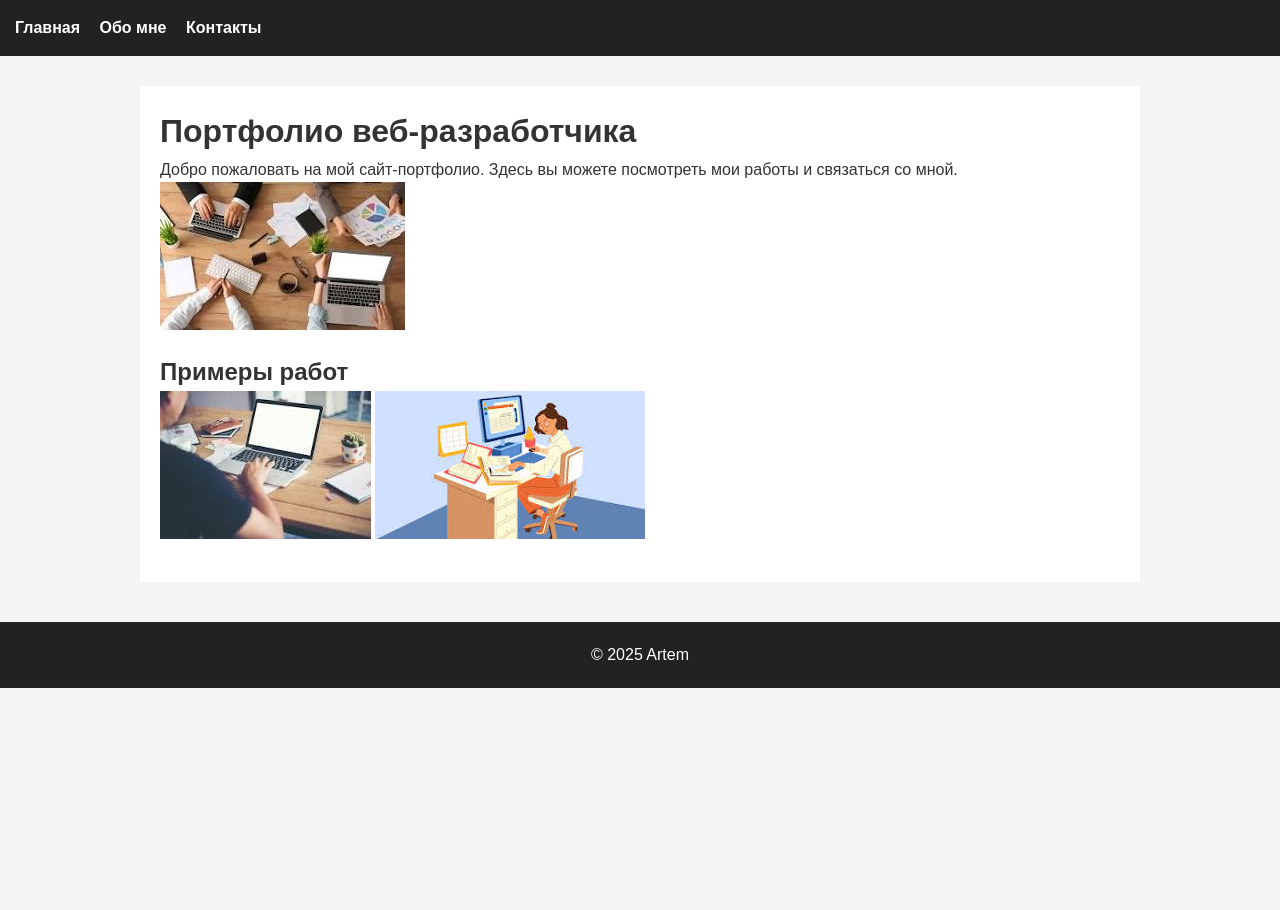
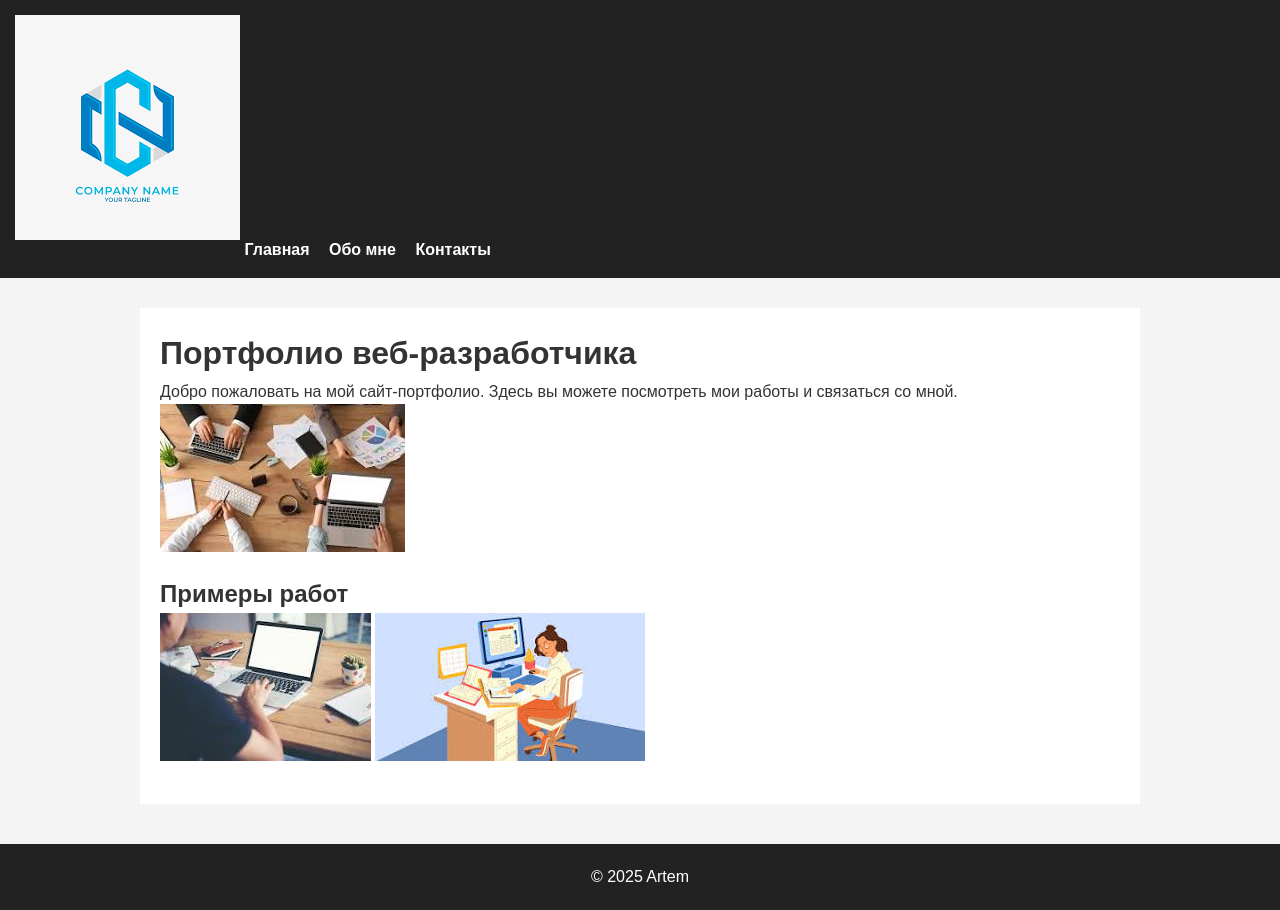
Before and after one commit to kimitukartem6-spec/MyPortfolioSite., a plain HTML site: page Кимитюк Артём/index.html in a window 1280 px wide. Before the commit the page ends 800 px from the top, so only its background shows below. Drawn offline with Linux system fonts and the light colour scheme.

Commit message:
Add files via upload

```diff
--- a/Кимитюк Артём/index.html
+++ b/Кимитюк Артём/index.html
@@ -25,6 +25,7 @@
 
 <header>
     <nav>
+        <img src="img/favicon.png" alt="Портрет веб-разработчика">
         <a href="index.html">Главная</a>
         <a href="about.html">Обо мне</a>
         <a href="contact.html">Контакты</a>
```
Also changed, not shown: Кимитюк Артём/img/favicon.png (added).
